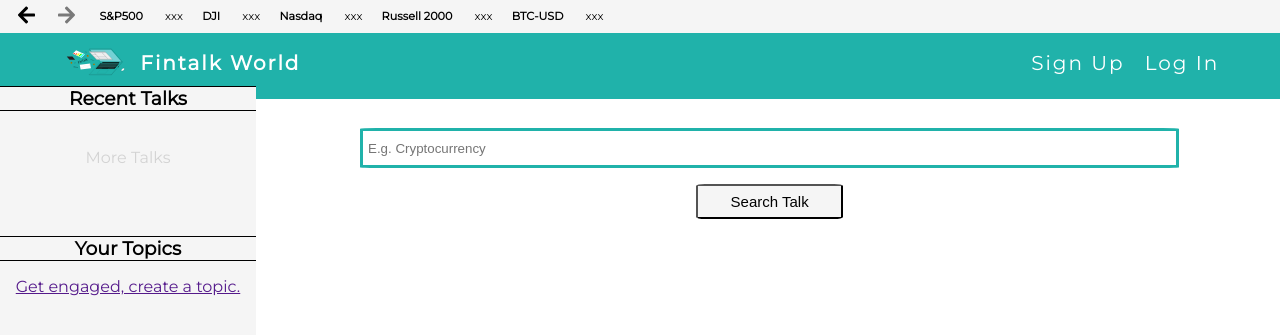
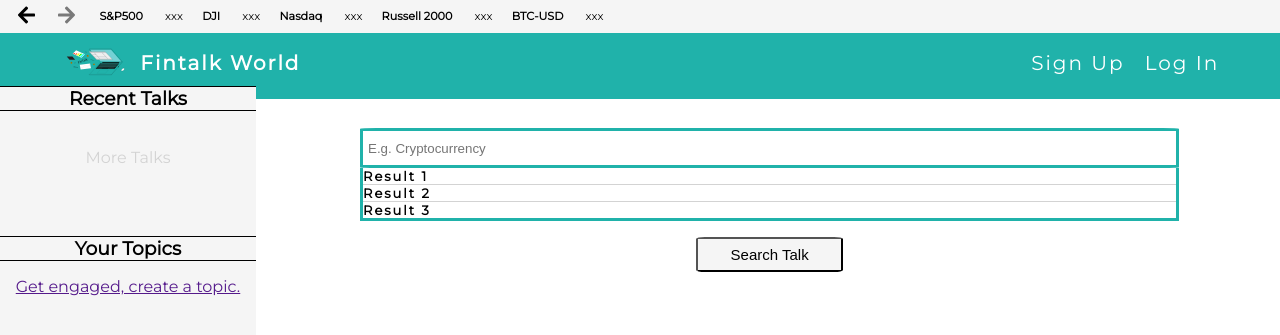
Before and after one commit to cnapolea/Django-fintalk, a Django app: page / in a window 1280 px wide. Shown: the top 335 px of the page. Run offline with Django 3.2, Linux system fonts and the light colour scheme; data that the repository does not hold is empty; some libraries are stand-ins or nearby versions.

Commit message:
Created an Ajax request for the search bar in the homepage in order to enable talk searches.

```diff
--- a/fintalk_world/static/js/base.js
+++ b/fintalk_world/static/js/base.js
@@ -1,4 +1,5 @@
 const run_app = () => {
+
 
     // Index slider funtionality
     const indexSlider = () => {
--- a/talks/static/css/home_style.css
+++ b/talks/static/css/home_style.css
@@ -11,7 +11,6 @@
 }
 
 .search-bar {
-    margin-bottom: 2vh;
     width: 64vw;
     height: 5vh;
     border: 3px solid lightseagreen;
@@ -26,14 +25,42 @@
     background: whitesmoke;
     cursor: pointer;
     transition: all .5s;
+    margin-top: 2vh;
 }
 
 .search-btn:hover {
     background: lightseagreen;
     color: white;
     border: lightseagreen;
-    /* border-radius: 2%; */
 }
+
+.possible-talks {
+    border: 3px solid lightseagreen;
+    border-top: none;
+}
+
+.results {
+    list-style-type: none;
+    text-align: left;
+    width: 100%;
+}
+
+.results li {
+    border-bottom: 1px solid lightgray;
+    font-weight: bold;
+    font-size: 13px;
+    letter-spacing: 2px;
+    transition: all .5s;
+}
+
+.results li:nth-last-child(1) {
+    border-bottom: none;
+}
+
+.results li:hover {
+    background: whitesmoke;
+}
+
 
 .recent-topics a {
     text-decoration: none;
--- /dev/null
+++ b/talks/static/js/index_app.js
@@ -0,0 +1,32 @@
+const indexApp = () => {
+    //Responsive input field functionality
+    const talkField = () => {
+        const searchBar = document.querySelector('.search-bar');
+
+        if (window.XMLHttpRequest) {
+            var xhttp = new XMLHttpRequest();
+
+            searchBar.addEventListener('input', () => {
+
+                xhttp.open('GET', `/ajax/talk_request?${searchBar.name}=${searchBar.value}`, true);
+
+                xhttp.onreadystatechange = () => {
+                    if (xhttp.readyState == 4 && xhttp.status == 200) {
+                        let response = JSON.parse(xhttp.responseText);
+                        console.log(response);
+                    // } else {
+                    //     console.log(xhttp.responseText);
+                    }
+
+                };
+                xhttp.send();
+                console.log(searchBar.value);
+            });
+        }
+
+    }
+
+    talkField();
+
+};
+indexApp();
--- a/talks/templates/index.html
+++ b/talks/templates/index.html
@@ -12,7 +12,14 @@
     <div class="search">
         <form action="" method="POST">
             {% csrf_token %}
-            <input class="search-bar" type="text" maxlength="200" placeholder="E.g. Cryptocurrency"><br>
+            <input class="search-bar" type="text" maxlength="200" placeholder="E.g. Cryptocurrency" name='talk-name-input' id="talk-name-input"><br>
+            <div class="possible-talks">
+                <ul class="results">
+                   <li>Result 1</li>
+                   <li>Result 2</li>
+                   <li>Result 3</li>
+                </ul>
+            </div>
             <button class="search-btn">Search Talk</button>
         </form>
 
@@ -41,4 +48,6 @@
         {% endfor %}
 
     </div>
+    <script src="/static/js/index_app.js"></script>
+
 {% endblock %}
--- a/talks/urls.py
+++ b/talks/urls.py
@@ -1,7 +1,8 @@
 from django.urls import path
 
-from .views import IndexListView
+from .views import IndexListView, talkRequest
 
 urlpatterns = [
     path('', IndexListView.as_view(), name = 'homepage'),
+    path('ajax/talk_request/', talkRequest, name = 'talk_request'),
 ]
--- a/talks/views.py
+++ b/talks/views.py
@@ -5,6 +5,7 @@ from django.utils.decorators import method_decorator
 from django.contrib.auth.models import User
 from django.utils import timezone
 from django.urls import reverse
+from django.http import JsonResponse
 
 from .models import Talk, FollowTalk, Topic, Post, LikePost, UserFollowUser
 
@@ -21,3 +22,28 @@ class IndexListView(ListView):
         context['talks'] = Talk.objects.all()[:3]
         context['follow_talks'] = FollowTalk.objects.all()
         return context
+
+def talkRequest(request):
+    """Takes a user request to find a talk and it returns a json object
+    with talk names if the match exists or it returns None as json object"""
+
+    user_input = request.GET.get('talk-name-input', None)
+    if not user_input:
+        data = {'Matched Talks': None}
+        return JsonResponse(data)
+    else:
+        talks = Talk.objects.filter(name__istartswith=f'{user_input}')
+
+        if talks:
+            talk_names = [x.name for x in talks]
+
+            if len(talk_names) >= 6:
+                data = {'Matched Talks': talk_names[:6]}
+            else:
+                data = {'Matched Talks': talk_names}
+
+            return JsonResponse(data)
+
+        else:
+            data = {'Matched Talks': f'No talk starts with {user_input}'}
+            return JsonResponse(data)
```
